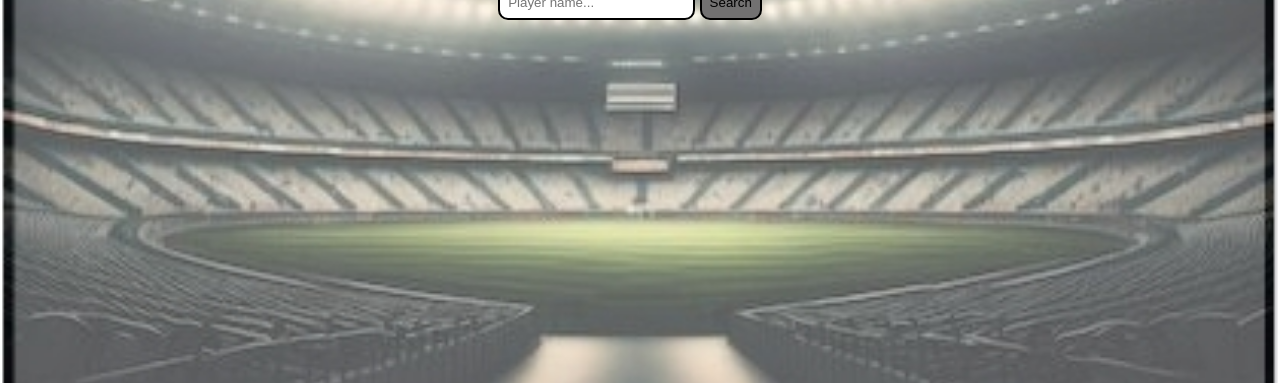
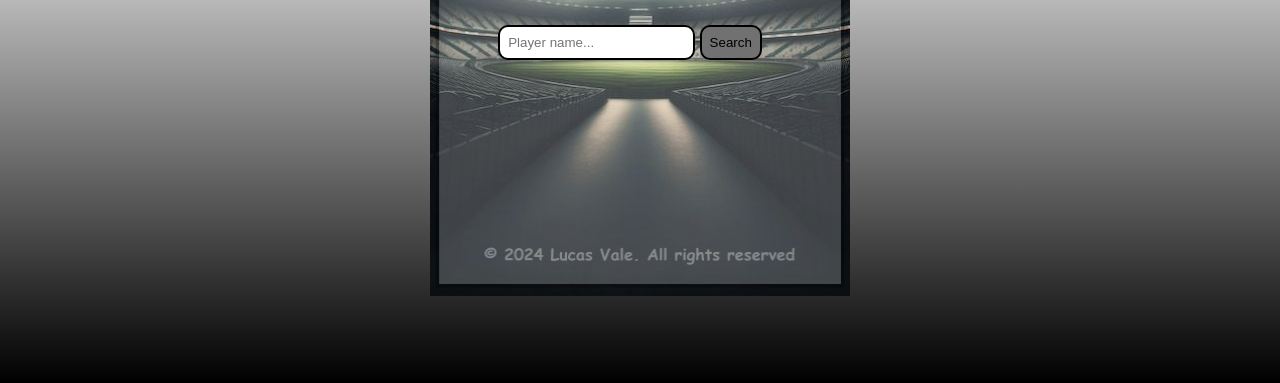
Before and after one commit to gobl1nzera/infojogado, a plain HTML site: page index.html in a window 1280 px wide. Shown: the part 417-800 px from the top of the page. Drawn offline with Linux system fonts and the light colour scheme.

Commit message:
finalizando

```diff
--- a/styles.css
+++ b/styles.css
@@ -1,3 +1,8 @@
+html {
+    height: 100%;
+    background: linear-gradient(to bottom, #000, #c0c0c0, #000);
+}
+
 body {
     font-family: Arial, sans-serif;
     margin: 0;
@@ -7,11 +12,16 @@
     align-items: center;
     justify-content: center;
     min-height: 100vh;
-    background-image: url('fundopp.jpg'); /* Substitua 'nome-da-sua-imagem.jpg' pelo nome do seu arquivo de imagem */
-    background-size: cover; /* Ajuste conforme necessário */
-    background-position: center; /* Ajuste conforme necessário */
-    color: #000; /* Define a cor do texto para branco para garantir legibilidade */
+    background-image: url('fundopp2.jpg');
+    background-size: 420px 626px; /* Define o tamanho específico da imagem de fundo */
+    background-position: center;
+    background-attachment: fixed; /* Torna a imagem de fundo fixa */
+    background-repeat: no-repeat; /* Evita repetição da imagem */
+    color: #000;
 }
+
+
+
 
 h1 {
     font-size: 60px;
@@ -58,6 +68,9 @@
     flex-direction: row;
     align-items: center;
     text-align: center;
+    background-color: transparent;
+    font-size: 18px;
+    padding: 10px;
 }
 
 #photo-container {
@@ -66,17 +79,16 @@
 }
 
 #photo {
-    margin-right: 150px;
-    width: 100px; /* ajuste conforme necessário */
-    height: 100px; /* ajuste conforme necessário */
+    width: 100%; /* ajuste conforme necessário */
+    height: 100%; /* ajuste conforme necessário */
 }
 
 #name {
     position: absolute;
-    bottom: 100px;
-    right: 50px;
+    bottom: 150px;
     width: 100%;
     text-align: center;
+    font-size: 16px;
 }
 
 .info-details {
```
Also changed, not shown: fundopp.jpg (deleted), fundopp2.jpg (added).
